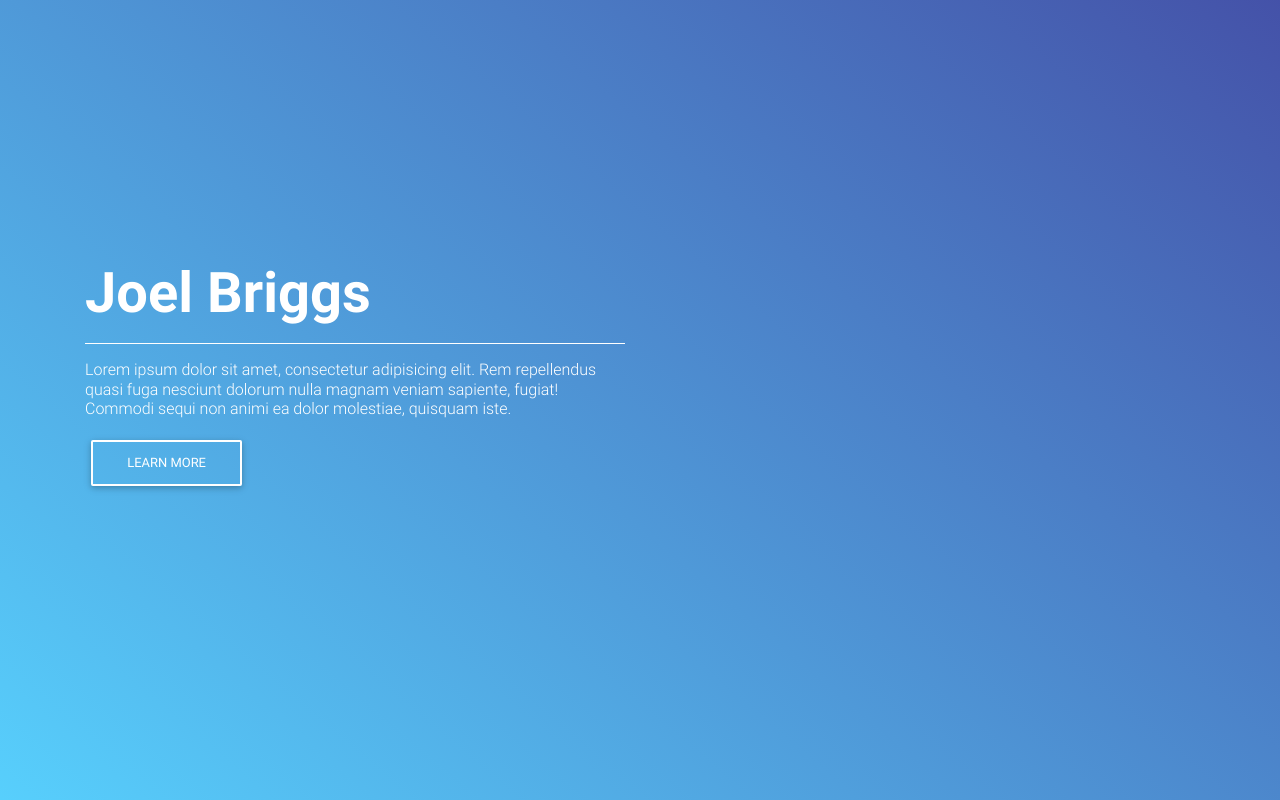
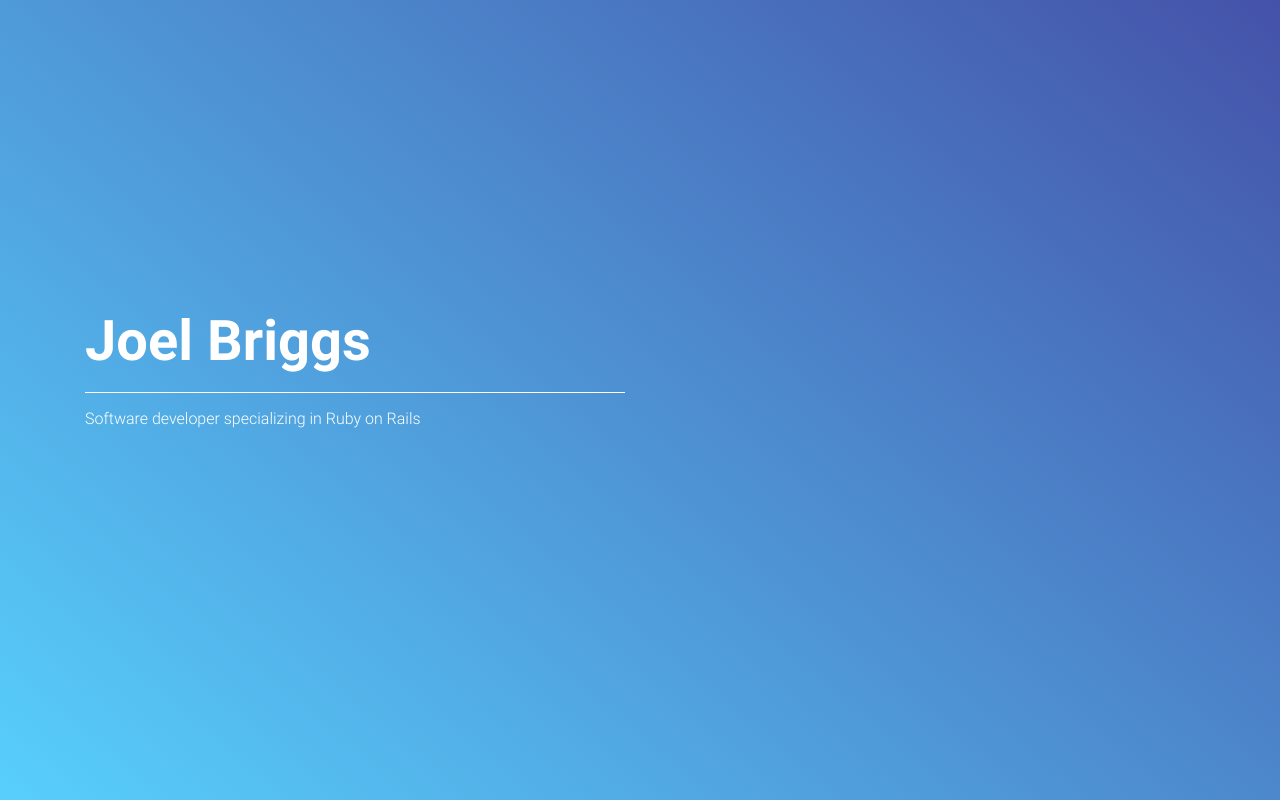
Before and after one commit to joelbriggs/mywebsite, a plain HTML site: page index.html in a window 1280 px wide. Drawn offline with Linux system fonts and the light colour scheme.

Commit message:
Added decscription

```diff
--- a/index.html
+++ b/index.html
@@ -33,11 +33,8 @@
               data-wow-delay="0.3s">
               <h1 class="display-4 font-weight-bold">Joel Briggs</h1>
               <hr class="hr-light">
-              <h6 class="mb-3">Lorem ipsum dolor sit amet, consectetur adipisicing elit. Rem repellendus quasi
-                fuga
-                nesciunt dolorum nulla magnam veniam sapiente, fugiat! Commodi sequi non animi ea
-                dolor molestiae, quisquam iste.</h6>
-              <a class="btn btn-outline-white">Learn more</a>
+              <h6 class="mb-3">Software developer specializing in Ruby on Rails</h6>
+              <!-- <a class="btn btn-outline-white">Learn more</a> -->
             </div>
             <!--Grid column-->
             <!--Grid column-->
```
